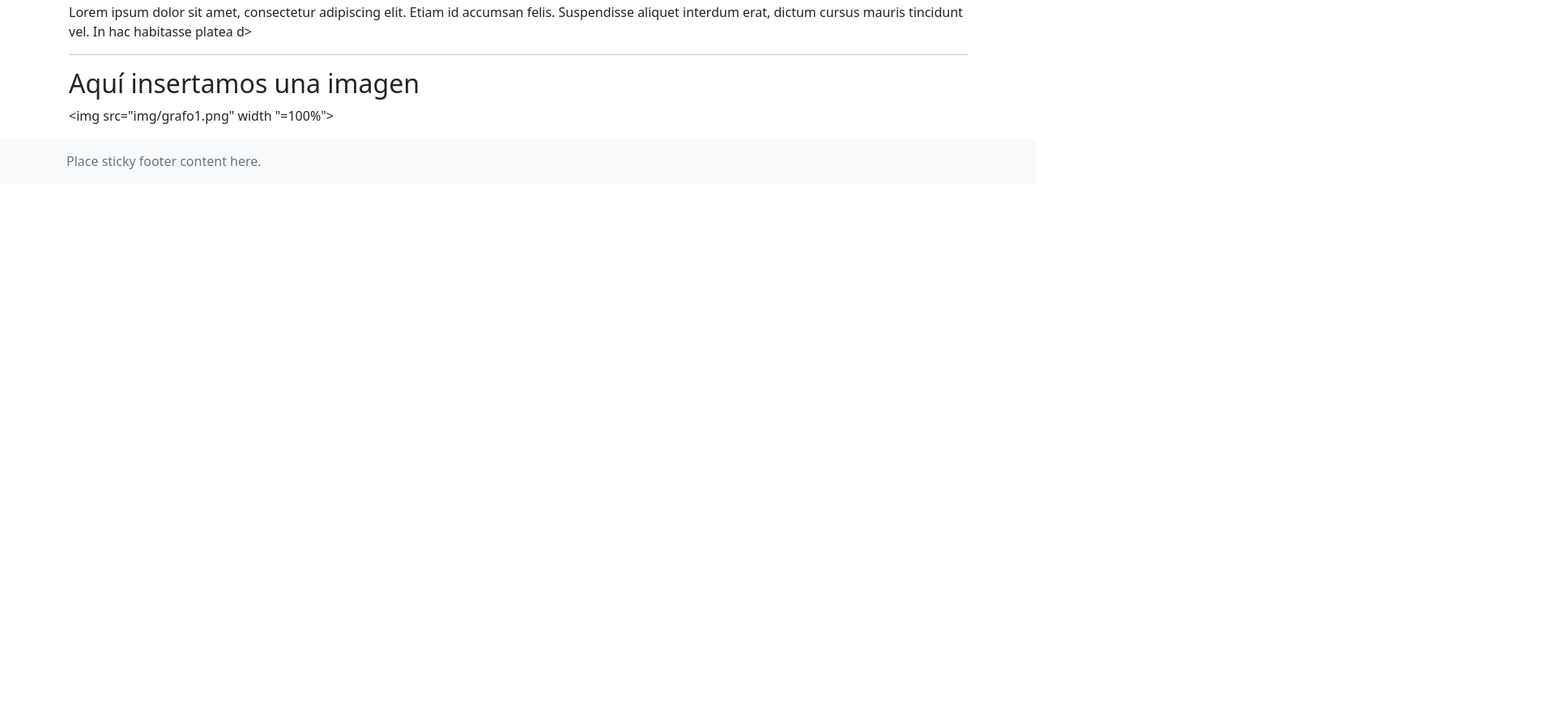
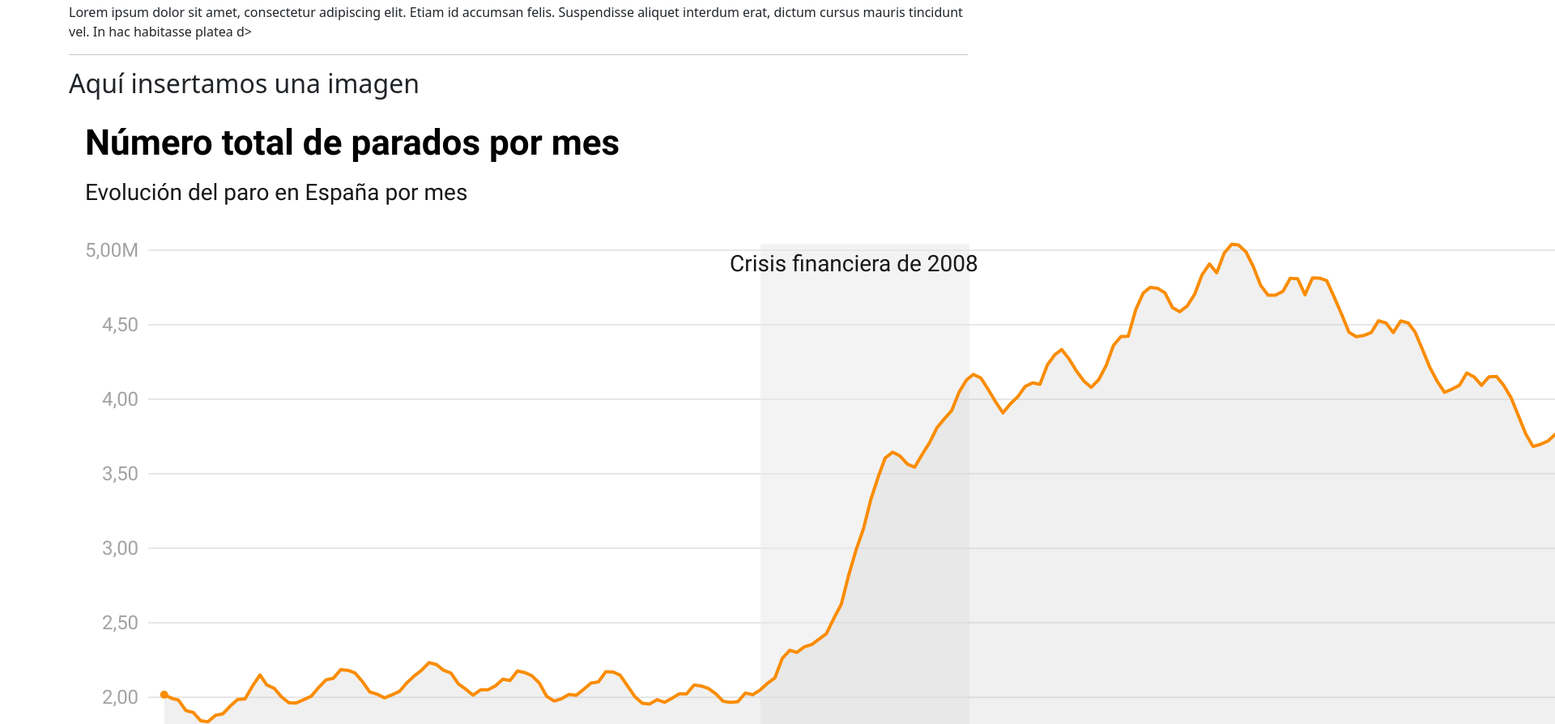
Before and after one commit to Ulmetense/webDatos, a plain HTML site: page docs/index.html in a window 1280 px wide. Shown: the part 782-1676 px from the top of the page at 81% size, 1920 px wide, since content can reach past the window. Before the commit the page ends 1009 px from the top, so only its background shows below. Drawn offline with nearby package versions, Linux system fonts and the light colour scheme.

Commit message:
subida imagen

```diff
--- a/docs/index.html
+++ b/docs/index.html
@@ -86,7 +86,7 @@
 <p>Lorem ipsum dolor sit amet, consectetur adipiscing elit. Etiam id accumsan felis. Suspendisse aliquet interdum erat, dictum cursus mauris tincidunt vel. In hac habitasse platea d&gt;</p>
 <hr />
 <h2 id="aquí-insertamos-una-imagen">Aquí insertamos una imagen</h2>
-<p>&lt;img src="img/grafo1.png" width "=100%"&gt;</p>
+<img src="img/grafo1.png" width "=100%">
   </div>
 </main>
 
```
